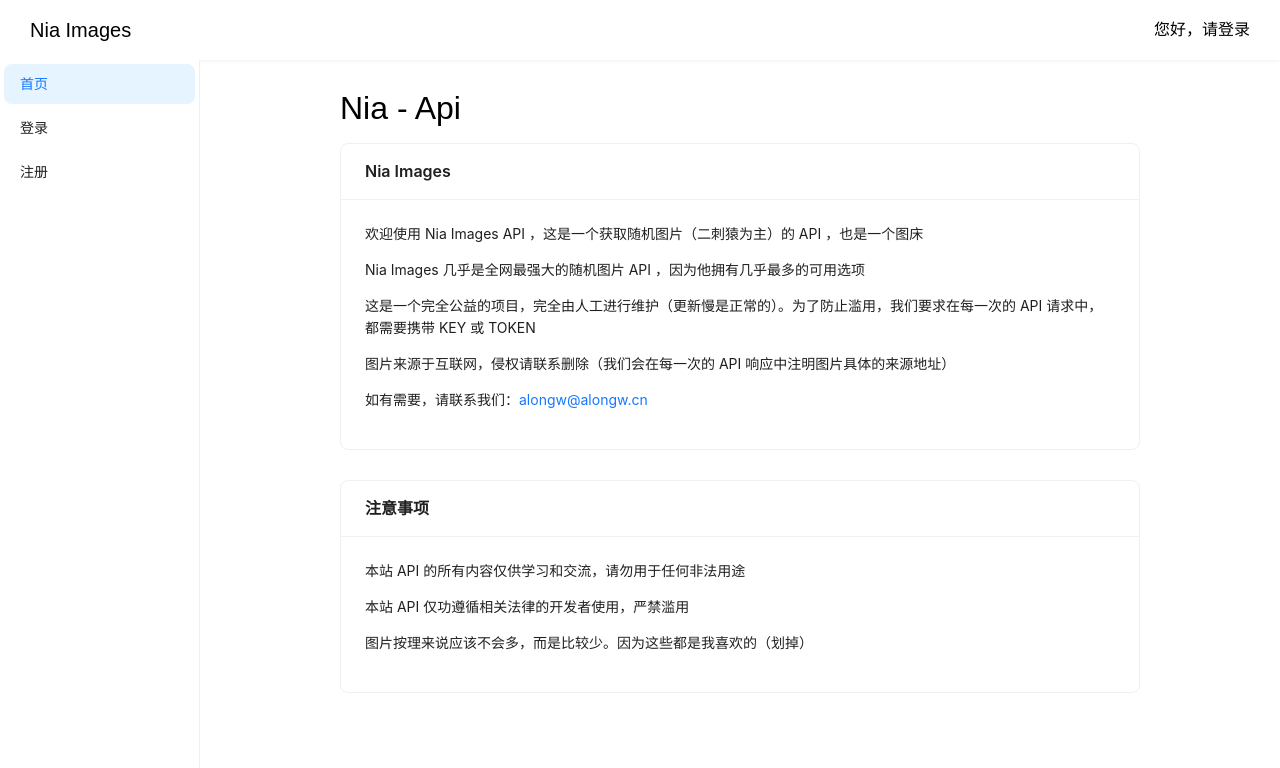
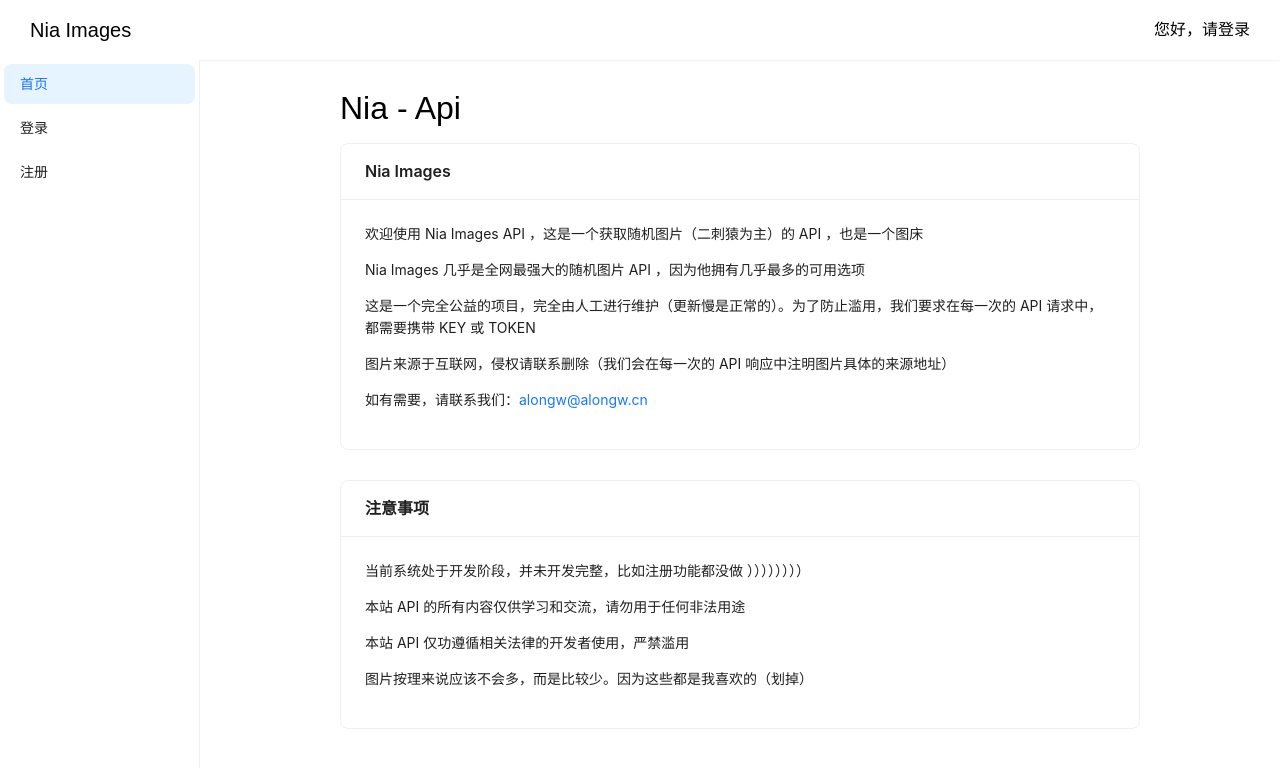
Before and after one commit to alongw/nia-images, a Vue app in the folder web/: page / in a window 1280 px wide. Shown: the top 768 px of the page. Built offline with nearby package versions, Linux system fonts and the light colour scheme; what @kangc/v-md-editor would draw is missing.

Commit message:
feat: 添加说明文字

```diff
--- a/web/src/Page/Home/Home.vue
+++ b/web/src/Page/Home/Home.vue
@@ -37,6 +37,7 @@ defineOptions({
 
         <a-card title="注意事项" class="card">
             <!-- <template #extra><a href="#">more</a></template> -->
+            <p>当前系统处于开发阶段，并未开发完整，比如注册功能都没做 ））））））））</p>
             <p>本站 API 的所有内容仅供学习和交流，请勿用于任何非法用途</p>
             <p>本站 API 仅功遵循相关法律的开发者使用，严禁滥用</p>
             <p>图片按理来说应该不会多，而是比较少。因为这些都是我喜欢的（划掉）</p>
```
